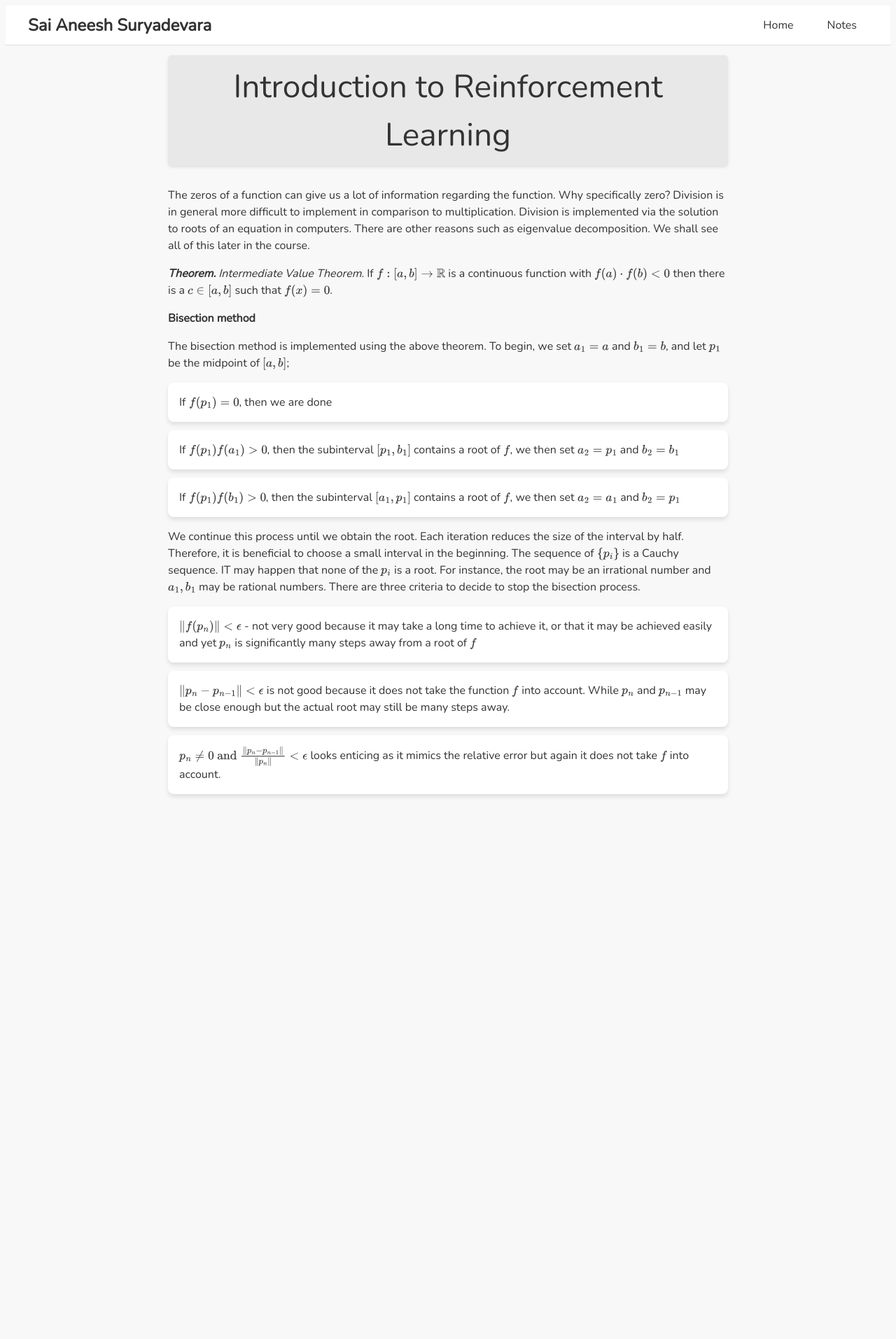
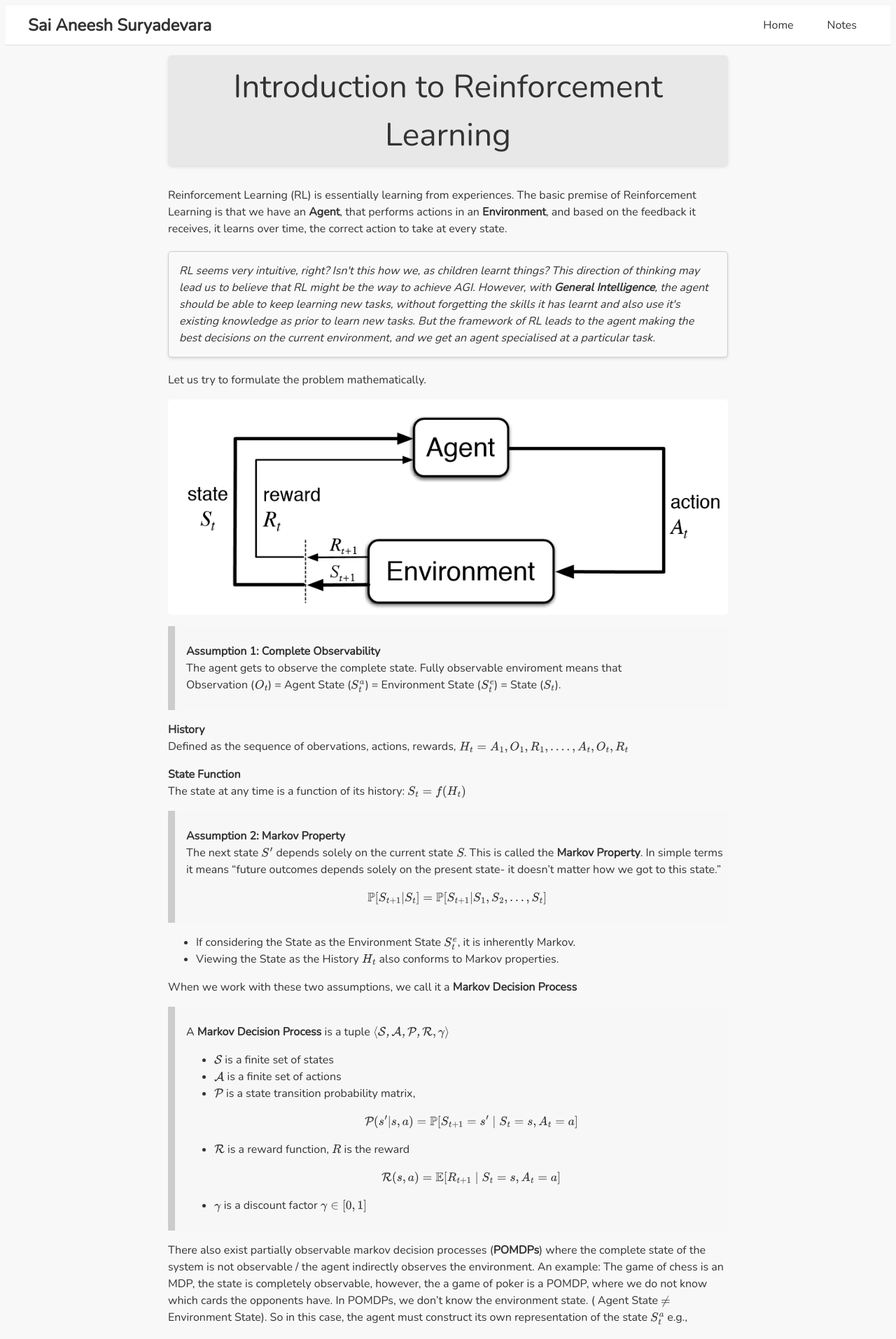
Before and after one commit to daatsi-aeres/sid-rs-portfolio.github.io, a Jekyll site: the page built from _posts/2024-02-5-rl.md, in a window 1280 px wide. Shown: the top 1914 px of the page at 70% size. Built offline with Jekyll 4.4.1, drawn with Linux system fonts in a browser that asks for light colours; before the commit the page ends 1151 px from its top, so only the background shows below that; some of the changed text lies outside the part shown.

Commit message:
Added first Notes - Intro to RL

```diff
--- a/_posts/2024-02-5-rl.md
+++ b/_posts/2024-02-5-rl.md
@@ -10,20 +10,141 @@ description: An introduction to RL concepts.
   src="https://cdn.jsdelivr.net/npm/mathjax@3/es5/tex-svg.js">
 </script>
 
-The zeros of a function can give us a lot of information regarding the function. Why specifically zero? Division is in general more difficult to implement in comparison to multiplication. Division is implemented via the solution to roots of an equation in computers. There are other reasons such as eigenvalue decomposition. We shall see all of this later in the course.
+Reinforcement Learning (RL) is essentially learning from experiences. The basic premise of Reinforcement Learning is that we have an **Agent**, that performs actions in an **Environment**, and based on the feedback it receives, it learns over time, the correct action to take at every state.
 
-***Theorem.*** *Intermediate Value Theorem*. If $$f: [a, b] \to \mathbb R$$ is a continuous function with $$f(a)\cdot f(b) < 0$$ then there is a $$c \in [a, b]$$ such that $$f(x) = 0$$.
+<div class="side-note">
+RL seems very intuitive, right? Isn't this how we, as children learnt things? This direction of thinking may lead us to believe that RL might be the way to achieve AGI. However, with <strong>General Intelligence</strong>, the agent should be able to keep learning new tasks, without forgetting the skills it has learnt and also use it's existing knowledge as prior to learn new tasks. But the framework of RL leads to the agent making the best decisions on the current environment, and we get an agent specialised at a particular task.
+</div>
 
-### Bisection method
+Let us try to formulate the problem mathematically.
 
-The bisection method is implemented using the above theorem. To begin, we set $$a_1 = a$$ and $$b_1 = b$$, and let $$p_1$$ be the midpoint of $$[a, b]$$;
+![MDP]({{site.url}}/images/rl_intro/mdp.png "MDP")
 
-- If $$f(p_1) = 0$$, then we are done
-- If $$f(p_1)f(a_1)>0$$, then the subinterval $$[p_1, b_1]$$ contains a root of $$f$$, we then set $$a_2 = p_1$$ and $$b_2 = b_1$$
-- If $$f(p_1)f(b_1)>0$$, then the subinterval $$[a_1, p_1]$$ contains a root of $$f$$, we then set $$a_2 = a_1$$ and $$b_2 = p_1$$
 
-We continue this process until we obtain the root. Each iteration reduces the size of the interval by half. Therefore, it is beneficial to choose a small interval in the beginning. The sequence of $$\{p_i\}$$ is a Cauchy sequence. IT may happen that none of the $$p_i$$ is a root. For instance, the root may be an irrational number and $$a_1, b_1$$ may be rational numbers. There are three criteria to decide to stop the bisection process.
+> **Assumption 1: Complete Observability**
+The agent gets to observe the complete state. Fully observable enviroment means that \\
+ Observation ($$O_t$$) = Agent State ($$S_t^a$$) = Environment State ($$S_t^e$$) = State ($$S_t$$).
 
-- $$\|f(p_n)\| < \epsilon$$ - not very good because it may take a long time to achieve it, or that it may be achieved easily and yet $$p_n$$ is significantly many steps away from a root of $$f$$
-- $$\|p_n - p_{n-1}\| <\epsilon$$ is not good because it does not take the function $$f$$ into account. While $$p_n$$ and $$p_{n-1}$$ may be close enough but the actual root may still be many steps away.
-- $$p_n \neq 0 \text{ and } \frac{\|p_n - p_{n-1}\|}{\|p_n\|} < \epsilon$$ looks enticing as it mimics the relative error but again it does not take $$f$$ into account.
+ **History**
+  Defined as the sequence of obervations, actions, rewards, $$H_t =  A_1, O_1, R_1,...., A_t, O_t, R_t$$
+
+ **State Function**
+  The state at any time is a function of its history: $$S_t = f(H_t)$$
+
+> **Assumption 2: Markov Property**
+The next state $$S'$$ depends solely on the current state $$S$$. This is called the **Markov Property**. In simple terms it means "future outcomes depends solely on the present state- it doesn't matter how we got to this state." \\
+\begin{equation}
+  \mathbb{P}[S_{t+1} | S_t] = \mathbb{P}[S_{t+1} | S_1, S_2, ..., S_t]
+\end{equation}
+
+ - If considering the State as the Environment State $$S_t^e$$, it is inherently Markov.
+ - Viewing the State as the History $$H_t$$ also conforms to Markov properties.
+
+ When we work with these two assumptions, we call it a **Markov Decision Process**
+
+> A **Markov Decision Process** is a tuple $$ \langle \mathcal{S, A, P, R}, \gamma \rangle $$
+- $$ \mathcal{S} $$ is a finite set of states
+- $$ \mathcal{A} $$ is a finite set of actions
+- $$ \mathcal{P} $$ is a state transition probability matrix,
+\begin{equation}
+ \mathcal{P}(s'|s, a) = \mathbb{P}[S_{t+1} = s' \mid S_t = s, A_t = a]
+\end{equation}
+- $$ \mathcal{R} $$ is a reward function,  $$R$$ is the reward
+\begin{equation}
+\mathcal{R}(s,a) = \mathbb{E}[R_{t+1} \mid S_t = s, A_t = a]
+\end{equation}
+- $$ \gamma $$ is a discount factor $$ \gamma \in [0, 1] $$
+
+
+There also exist partially observable markov decision processes (**POMDPs**) where the complete state of the system is not observable / the agent indirectly observes the environment. An example: The game of chess is an MDP, the state is completely observable, however, the a game of poker is a POMDP, where we do not know which cards the opponents have. In POMDPs, we don't know the environment state. ( Agent State $$\neq$$ Environment State). So in this case, the agent must construct its own representation of the state $$S_t^a$$ e.g.,
+  - Complete history: $$S_t^a = H_t$$
+  - Beliefs of environment state: $$S_t^a = \left( P[S_t^e = s^1], \ldots, P[S_t^e = s^n] \right)$$
+
+<h2 class="post-title">Policy, Value-Functions and The Bellman Equations</h2>
+
+The **return** $$ G_t $$ is the total discounted reward from time-step $$ t $$.
+
+$$ G_t = R_{t+1} + \gamma R_{t+2} + \ldots = \sum_{k=0}^{\infty} \gamma^k R_{t+k+1} $$
+
+- The value of receiving reward $$ R $$ after $$ k + 1 $$ time-steps is $$ \gamma^k R $$.
+- $$ \gamma \to 0$$, implies we care about immediate reward and  $$\gamma \to 1$$, implies we care are far-sighted
+
+A **policy** $$ \pi $$ is a distribution over actions given states,
+
+$$ \pi(a|s) = \mathbb{P}[A_t = a | S_t = s] $$
+
+- A policy fully defines the behaviour of an agent
+- MDP policies depend on the current state (not the history)
+- i.e., Policies are **stationary** (time-independent), $$ A_t \sim \pi(\cdot|S_t), \forall t > 0 $$
+
+The **state-value function** $$ V_{\pi}(s) $$ for an MDP is the expected return starting from state  $$s  $$, and then following policy  $$\pi $$:
+
+$$ V_{\pi}(s) = \mathbb{E}_{\pi}[G_t \mid S_t = s] $$
+
+The **action-value function**  $$ Q_{\pi}(s, a)  $$ is the expected return starting from state  $$ s  $$, taking action  $$ a  $$, and then following policy  $$ \pi  $$:
+
+$$ Q_{\pi}(s, a) = \mathbb{E}_{\pi}[G_t \mid S_t = s, A_t = a] $$
+
+
+The state-value function can again be decomposed into immediate reward plus discounted value of successor state,
+
+$$ V_{\pi}(s) = \mathbb{E}_{\pi}[R_{t+1} + \gamma G_{t+1} \mid S_t = s] $$
+
+
+Since, $$ \mathbb{E}[X] = \mathbb{E}[\mathbb{E}[X \mid Y]] $$ ( from Law of total expectation)
+
+$$ V_{\pi}(s) = \mathbb{E}_{\pi}[R_{t+1} + \gamma \mathbb{E}_{\pi}[G_{t+1} \mid S_{t+1} = s'] \mid S_t = s] $$
+
+$$ V_{\pi}(s) = \mathbb{E}_{\pi}[R_{t+1} + \gamma V_{\pi}(S_{t+1}) \mid S_t = s] $$
+
+$$ V_{\pi}(s) =  \mathbb{E}_{\pi}[R_{t+1} \mid S_t = s] + \gamma \mathbb{E}_{\pi}[V_{\pi}(S_{t+1}) \mid S_t = s] $$
+
+$$ V_{\pi}(s) =  \sum_{r' \in R} r' \mathbb{P}(R_{t+1} = r' \mid S_t = s) + \gamma \sum_{s' \in \mathcal{S}}V_{\pi}(S_{t+1} = s') \mathbb{P}(S_{t+1} = s' | S_t = s) $$
+
+
+$$ V_{\pi}(s) = \sum_{a \in \mathcal{A}}  \sum_{r' \in R} r' \mathbb{P}(R_{t+1} = r' | S_t=s, A_t= a)\mathbb{P}[A_t = a | S_t = s] + \gamma \sum_{s' \in \mathcal{S}}V_{\pi}(S_{t+1} = s') \sum_{a \in \mathcal{A}}\mathbb{P}(S_{t+1} = s', A_t = a | S_t = s)$$
+
+$$ V_{\pi}(s) = \sum_{a \in \mathcal{A}} \mathbb{E}_{\pi}[R_{t+1} \mid S_t = s, A_t = a]\mathbb{P}[A_t = a | S_t = s] + \gamma \sum_{a \in \mathcal{A}}\mathbb{P}[A_t = a | S_t = s]\sum_{s' \in \mathcal{S}}\mathbb{P}(S_{t+1} = s' | S_t = s, A_t = a)V_{\pi}(S_{t+1} = s')$$
+
+$$ V_{\pi}(s) = \sum_{a \in \mathcal{A}} \mathcal{R}(s,a)\pi(a|s) + \gamma \sum_{a \in \mathcal{A}}\pi(a|s) \sum_{s' \in \mathcal{S}}\mathcal{P}(s' | s,a)V_{\pi}(s') $$
+
+The action-value function can similarly be decomposed,
+
+$$ Q_{\pi}(s, a) = \mathbb{E}_{\pi}[R_{t+1} + \gamma Q_{\pi}(S_{t+1}, A_{t+1}) \mid S_t = s, A_t = a] $$
+
+> **Bellman Equations**
+\begin{equation}
+ V_{\pi}(s) = \sum_{a \in \mathcal{A}}\pi(a|s) \left( \mathcal{R}(s,a) + \gamma \sum_{s' \in \mathcal{S}}\mathcal{P}(s' | s,a )V_{\pi}(s')\right)
+ \end{equation}
+ \begin{equation}
+ Q_{\pi}(s,a) = \mathcal{R}(s,a) + \gamma\sum_{s' \in S}\mathcal{P}(s' |s,a) \sum_{a' \in \mathcal{A}}\pi(a'|s') Q_{\pi}(s',a')
+ \end{equation}
+
+The **optimal state-value function** $$ V^* (s) $$ is the maximum value function over all policies:
+
+$$
+V^*(s) = \max_{\pi} V_{\pi}(s)
+$$
+
+The **optimal action-value function** $$ Q^*(s, a) $$ is the maximum action-value function over all policies:
+
+$$
+Q^*(s, a) = \max_{\pi} Q_{\pi}(s, a)
+$$
+
+The **Optimal Policy** is given by:
+$$ \pi^*(a|s) =
+\begin{cases}
+1 & \text{if } a = \text{argmax}_{a \in A} Q^*(s, a) \\
+0 & \text{otherwise}
+\end{cases} $$
+
+> The **Bellman Optimality Equations** are given by:
+>
+>$$ V^*(s) = \max_a Q^*(s, a) $$
+>
+>$$ Q^*(s,a) = \mathcal{R}(s,a) + \gamma\sum_{s' \in S} P(s' \mid s,a) V^*(s') $$
+>
+>$$ V^*(s) = \max_a \mathcal{R}(s,a) + \gamma\sum_{s' \in S} P(s' \mid s,a) V^*(s') $$
+>
+>$$ Q^* (s, a) = \mathcal{R}(s,a) + \gamma \sum_{s' \in S}P(s'\mid s,a) \max_{a'} Q^* (s', a')  $$
--- a/style.scss
+++ b/style.scss
@@ -178,16 +178,25 @@ body {
 
 /* Refine list styles */
 .post-content ul {
-  list-style-type: none; /* Removes default list styling */
-  padding-left: 0; /* Aligns list with the rest of the content */
+
 }
 
 .post-content li {
-  background: #fff; /* White background for each list item */
-  margin-bottom: 0.75rem; /* Space between list items */
-  padding: 1rem; /* Padding inside list items */
-  border-radius: 8px; /* Rounded corners for polish */
-  box-shadow: 0 4px 6px rgba(0, 0, 0, 0.1); /* Subtle shadow for depth */
+
+}
+
+.post-content blockquote {
+  width: 100%; /* Ensures the element tries to span the full width of its parent */
+  max-width: 100%; /* Prevents the element from extending beyond the width of its parent */
+  padding-left: 1rem;
+  padding-top: 0.5rem;
+  padding-bottom: 0.5rem;
+  margin: 0.75rem 0; /* This removes any horizontal margin which might restrict the width */
+  box-sizing: border-box; /* Include padding and border in the element's total width */
+  background: #f7f7f7;
+  border-left: 10px solid #ccc; /* A nice touch for blockquote styling */
+  border-radius: 0;
+  box-shadow: none;
 }
 
 /* Ensure links inside the list stand out */
@@ -281,6 +290,18 @@ img {
   }
 }
 
+
+/* Side Note Styles */
+.side-note {
+  border: 1px solid #cccccc; /* Adds a border around the side note */
+  padding: 15px; /* Adds some padding inside the box */
+  margin: 20px 0; /* Adds some space above and below the side note */
+  font-style: italic; /* Makes the font italic */
+  background-color: #f9f9f9; /* Light background for the side note */
+  border-radius: 5px; /* Optional: rounded corners */
+  box-shadow: 0 2px 4px rgba(0,0,0,0.1); /* Optional: adds a shadow for depth */
+}
+
 // Settled on moving the import of syntax highlighting to the bottom of the CSS
 // ... Otherwise it really bloats up the top of the CSS file and makes it difficult to find the start
 //@import "highlights";
```
Also changed, not shown: images/rl_intro/mdp.png (added), images/rl_intro/mdp2.png (added).
